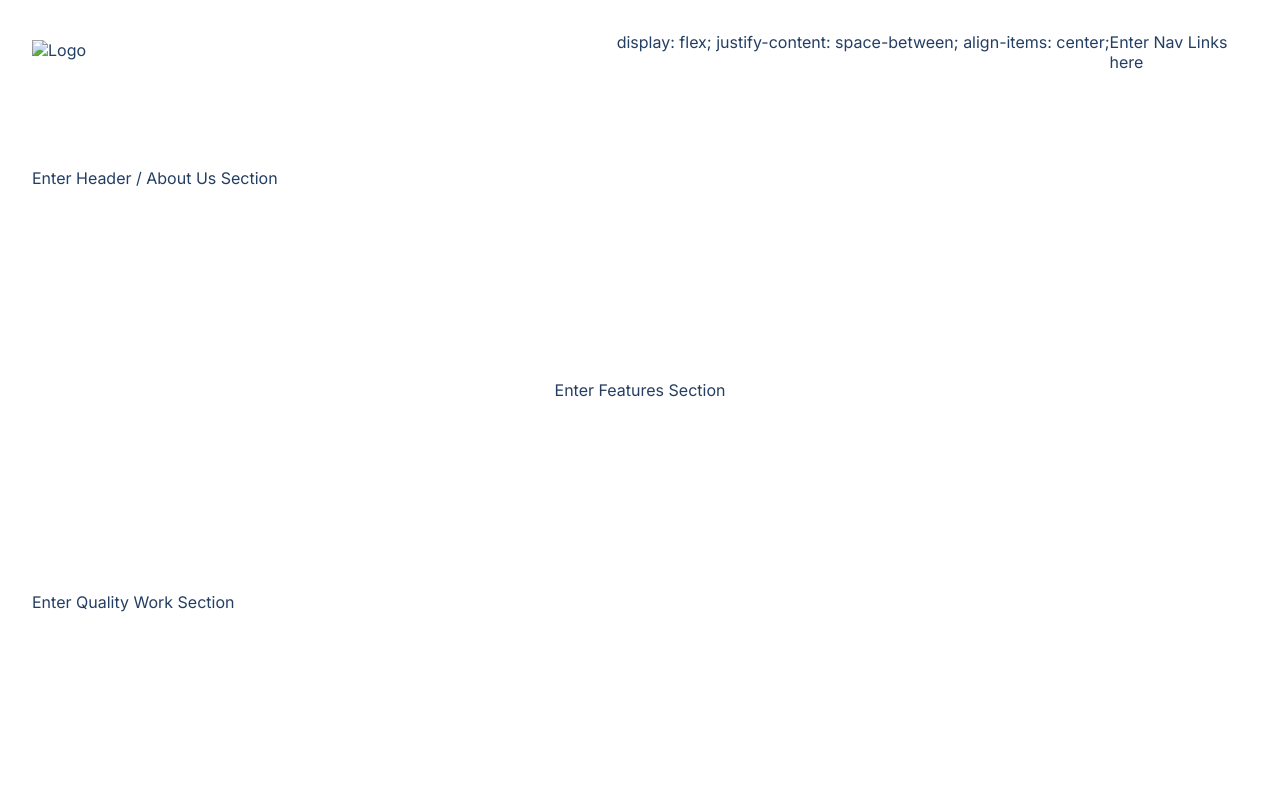
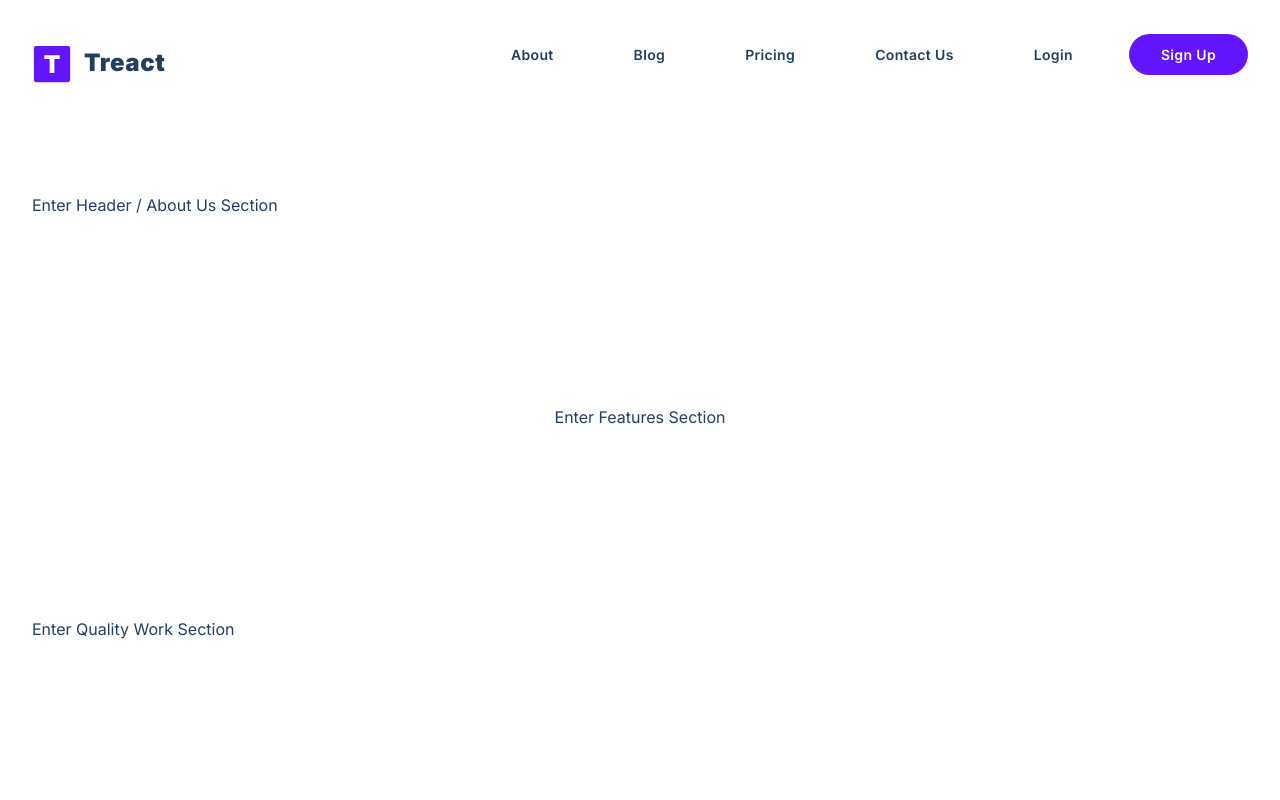
Before and after one commit to AidenNihalLeo2023/treact-website-2, a plain HTML site: page index.html in a window 1280 px wide. Shown: the top 800 px of the page. Drawn offline with Linux system fonts and the light colour scheme.

Commit message:
Add project files

```diff
--- a/index.html
+++ b/index.html
@@ -18,15 +18,22 @@
             <div class="row nav__row">
                 <div class="nav__logo">
 
-                    <img src="./assets/logo.2c489fc453a178cbadacf914efa3df6.svg" alt="Logo" class="nav__logo--img">
+                    <img src="./assets/logo.2c489fc453a1783cbadacf914efa3df6.svg" alt="Logo" class="nav__logo--img">
+                    <div class="nav__logo--title">
+                        Treact
+                    </div>
                 </div>
                 <div class="nav">
-                    display: flex;
-                    justify-content: space-between;
-                    align-items: center;
                 </div>
             </div>
-                <!--  -->Enter Nav Links here<!--  -->
+            <div class="nav__links">
+                <a class="nav__link">About</a>
+                <a class="nav__link">Blog</a>
+                <a class="nav__link">Pricing</a>
+                <a class="nav__link">Contact Us</a>
+                <a class="nav__link">Login</a>
+                <a class="nav__link nav__link--primary">Sign Up</a>
+            </div>
             <button class="btn__menu" onclick="openMenu()">
                 <svg xmlns="http://www.w3.org/2000/svg" width="24" height="24" viewBox="0 0 24 24" fill="none"
                     stroke="currentColor" stroke-width="2" stroke-linecap="round" stroke-linejoin="round"
--- a/style.css
+++ b/style.css
@@ -12,6 +12,12 @@ body {
     max-width: 100vw;
     overflow-x: hidden;
 }
+
+a {
+    text-decoration: none;
+    display: inline;
+}
+
 
 .row {
     width: 100%;
@@ -49,6 +55,16 @@ NAVBAR ↓
 */
 
 
+.nav__links {
+    display: flex;
+    align-items: center;
+    gap: 32px;
+}
+
+.nav__links {
+  white-space: nowrap;
+}
+
 nav {
     display: flex;
     padding-top: 32px;
@@ -66,6 +82,83 @@ nav {
     padding-bottom: 4px;
 }
 
+.nav__logo--img {
+    width: 40px;
+    height: 40px;
+}
+
+.nav__logo--title {
+    font-size: 24px;
+    font-weight: 900;
+    margin-left: 12px;
+    padding-bottom: 2px;
+    letter-spacing: 0.6px;
+}
+
+.nav__links {
+    display: flex;
+    align-items: center;
+    padding-bottom: 2%;
+}
+
+.nav__link {
+    font-size: 14px;
+    font-weight: 600;
+    padding-top: 4px;
+    letter-spacing: 0.35px;
+    position: relative;
+    border-bottom: 2px solid transparent;
+    transition: 300ms;
+    margin: 0px 24px;
+}
+
+.nav__link::after {
+    content: '';
+    position: absolute;
+    bottom: -6px;
+    left: 0;
+    width: 100%;
+    height: 2px;
+    background-color: #6415ff;
+    transform: scaleX(0);
+    transition: all 300ms ease;
+    opacity: 0;
+
+}
+
+.nav__link:hover::after {
+    opacity: 1;
+}
+
+.login {
+    margin-left: 48px;
+}
+
+.nav__link--primary {
+    margin: 0;
+    padding: 10px 32px;
+    margin-top: 2px;
+    border-radius: 9999px;
+    background-color: #6415ff;
+    line-height: 1.5;
+    color: #fff;
+    border: none;
+    width: auto;
+    transition: all 300ms ease;
+
+}
+
+.nav__link--primary::after {
+    content: "";
+    width: 0;
+    height: 0;
+    position: absolute;
+}
+
+.nav__link--primary:hover {
+    background-color: #4b0fbf;
+    color: #fff;
+}
 
 .btn__menu {
     display: none;
```
Lines whose indentation alone changed are shown as unchanged.
